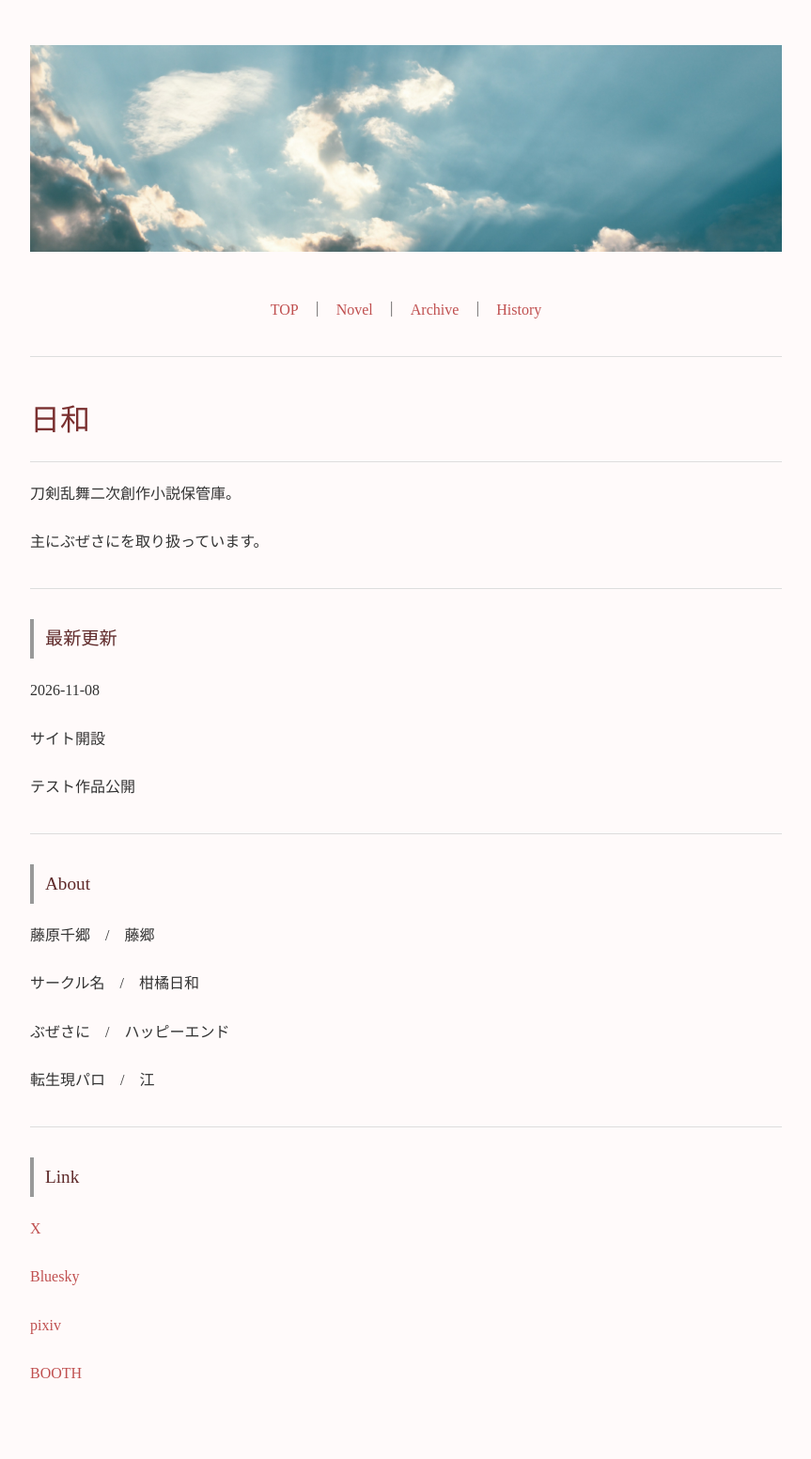
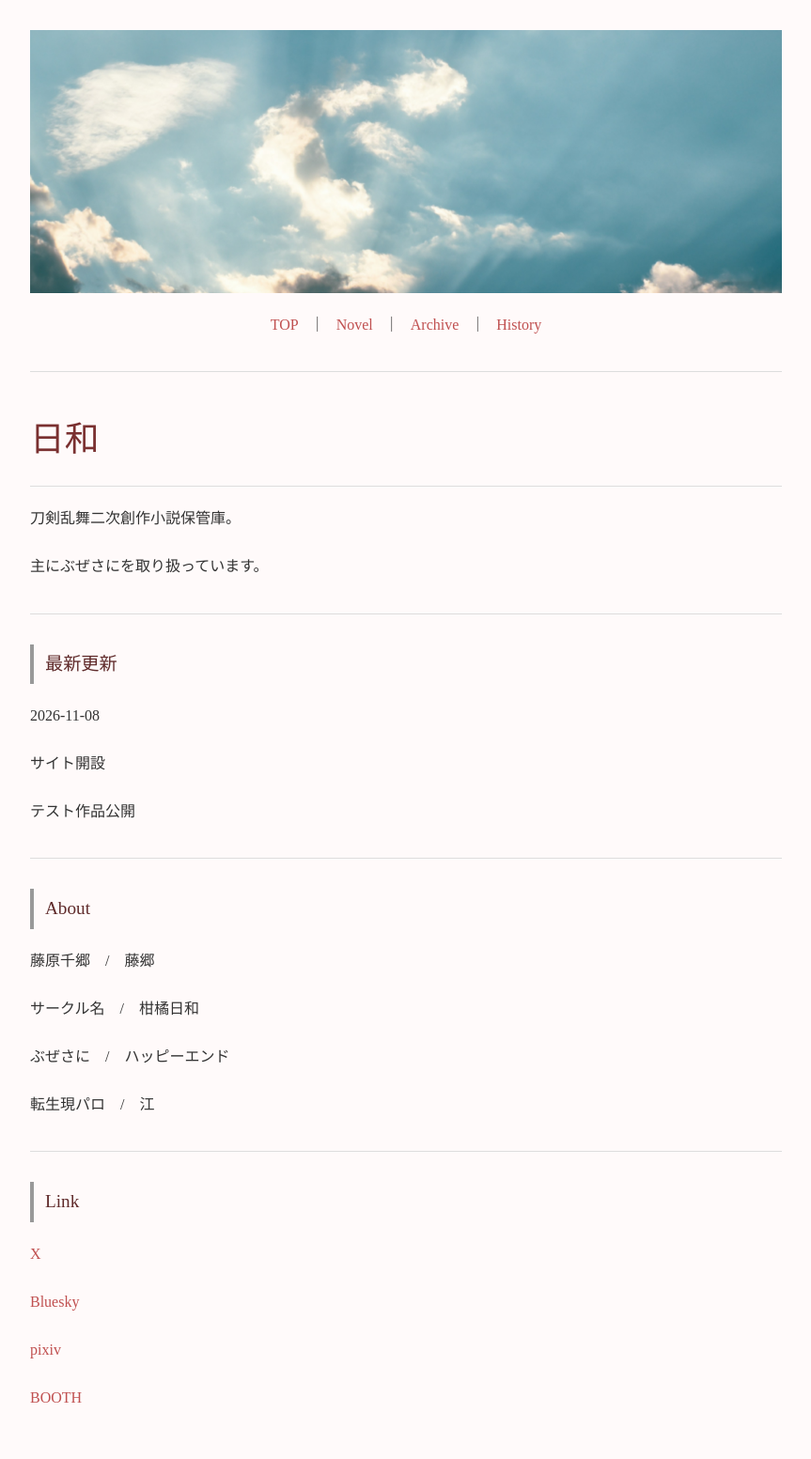
Before and after one commit to fjst160/lemon160, a Jekyll site: the page built from index.md, in a window 1280 px wide. Shown: the whole page at 94% size, without its empty margins (208-1071 px from the left). Built offline with Jekyll 4.4.1, drawn with Linux system fonts in a browser that asks for light colours.

Commit message:
Update style.css

```diff
--- a/assets/style.css
+++ b/assets/style.css
@@ -1,7 +1,11 @@
+/* ========================================
+   全体
+======================================== */
+
 body{
     max-width: 800px;
     margin: 0 auto;
-    padding: 3rem 2rem;
+    padding: 2rem;
 
     background: #fffafa;
     color: #333;
@@ -16,10 +20,41 @@ body{
     line-height: 2.2;
 }
 
-/* タイトル */
+/* ========================================
+   ヘッダー画像
+======================================== */
+
+header{
+    margin-bottom: 1rem;
+}
+
+header img{
+    width: 100%;
+    height: 280px;
+
+    object-fit: cover;
+    display: block;
+}
+
+/* ========================================
+   ナビゲーション
+======================================== */
+
+nav{
+    text-align: center;
+    margin: 0.8rem 0 1.2rem 0;
+}
+
+nav a{
+    padding: 0 0.5rem;
+}
+
+/* ========================================
+   タイトル
+======================================== */
 
 h1{
-    font-size: 2rem;
+    font-size: 2.3rem;
     font-weight: normal;
 
     color: #7a3030;
@@ -30,7 +65,9 @@ h1{
     border-bottom: 1px solid #ddd;
 }
 
-/* 見出し */
+/* ========================================
+   見出し
+======================================== */
 
 h2{
     font-size: 1.2rem;
@@ -49,13 +86,17 @@ h3{
     margin-top: 1.5rem;
 }
 
-/* 本文 */
+/* ========================================
+   本文
+======================================== */
 
 p{
     margin: 1rem 0;
 }
 
-/* リスト */
+/* ========================================
+   リスト
+======================================== */
 
 ul{
     padding-left: 1.5rem;
@@ -65,7 +106,9 @@ li{
     margin-bottom: 0.4rem;
 }
 
-/* 区切り線 */
+/* ========================================
+   区切り線
+======================================== */
 
 hr{
     border: none;
@@ -73,7 +116,9 @@ hr{
     margin: 2rem 0;
 }
 
-/* リンク */
+/* ========================================
+   リンク
+======================================== */
 
 a{
     color: #c05050;
@@ -82,50 +127,19 @@ a{
     transition: color 0.2s ease;
 }
 
-/* 訪問済みリンク */
-
 a:visited{
     color: #3f5f3f;
 }
-
-/* マウスオーバー */
 
 a:hover{
     color: #8b0000;
     text-decoration: underline;
 }
 
-/* テキスト選択 */
+/* ========================================
+   テキスト選択
+======================================== */
 
 ::selection{
     background: #e4caca;
 }
-
-
-/* 共通メニュー */
-
-nav{
-    text-align: center;
-    margin-bottom: 2rem;
-}
-
-nav a{
-    padding: 0 0.5rem;
-}
-
-.menu{
-    display:flex;
-    gap:2rem;
-    justify-content:center;
-}
-
-
-header{
-    margin-bottom: 2rem;
-}
-
-header img{
-    width:100%;
-    height:220px;
-    object-fit:cover;
-}
```
